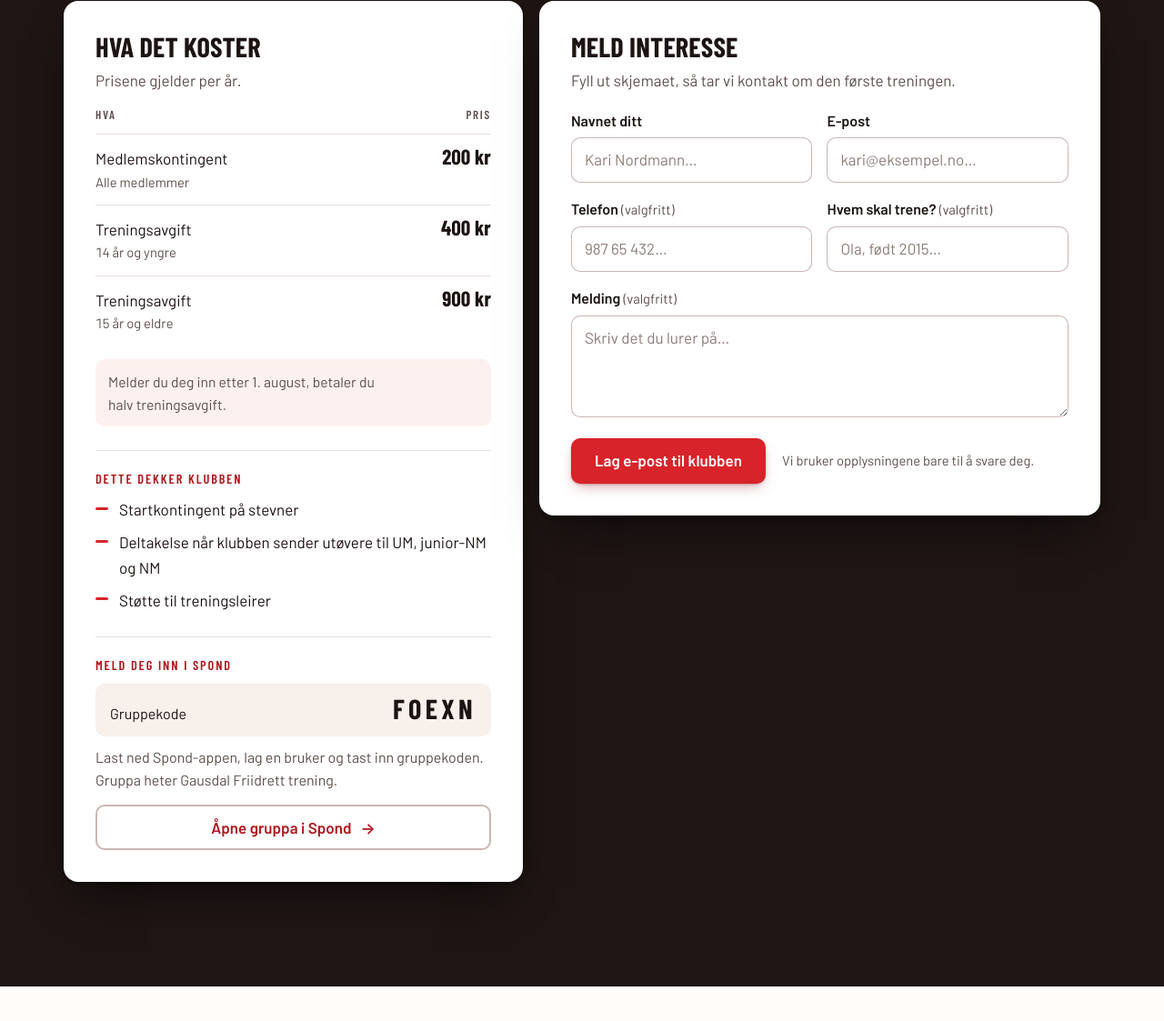
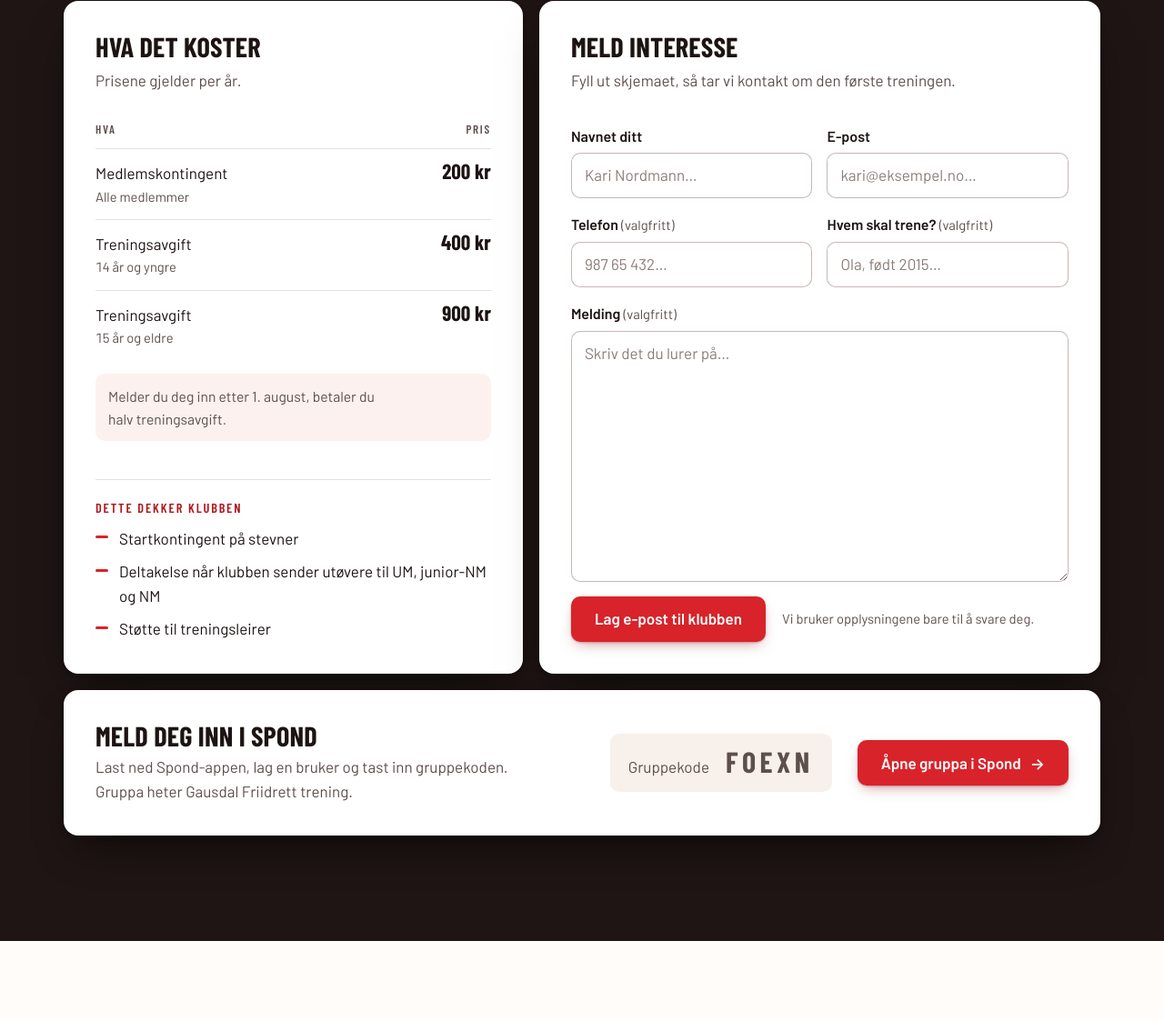
Before and after one commit to gausdalfriidrettsklubb-dev/gausdalfriidrett, a plain HTML site: page index.html in a window 1280 px wide. Shown: the part 2831-3954 px from the top of the page at 91% size. Drawn offline with Linux system fonts and the light colour scheme.

Commit message:
Flytt Spond-koden til egen stripe og gjør pris- og skjemakort like høye
Co-Authored-By: Claude Fable 5.2 <noreply@anthropic.com>

```diff
--- a/index.html
+++ b/index.html
@@ -175,13 +175,6 @@
                 <li>Støtte til treningsleirer</li>
               </ul>
             </div>
-
-            <div class="spondboks" data-spondboks hidden>
-              <h4>Meld deg inn i Spond</h4>
-              <p class="spondkode" data-spondkodelinje hidden>Gruppekode <strong class="tall" data-spondkode translate="no"></strong></p>
-              <p>Last ned Spond-appen, lag en bruker og tast inn gruppekoden. Gruppa heter <span data-spondgruppe translate="no">Gausdal Friidrett trening</span>.</p>
-              <a class="knapp knapp--stille" data-spond href="#" rel="noopener" hidden>Åpne gruppa i Spond <span class="pil" aria-hidden="true">→</span></a>
-            </div>
           </div>
 
           <div class="kort">
@@ -208,7 +201,7 @@
                   <input id="m-utover" name="utover" type="text" autocomplete="off" placeholder="Ola, født 2015…">
                 </div>
               </div>
-              <div class="felt">
+              <div class="felt felt--voks">
                 <label for="m-melding">Melding <small>(valgfritt)</small></label>
                 <textarea id="m-melding" name="melding" rows="3" placeholder="Skriv det du lurer på…"></textarea>
               </div>
@@ -226,6 +219,15 @@
               </div>
               <p class="skjema__status" role="status" aria-live="polite" tabindex="-1"></p>
             </form>
+          </div>
+
+          <div class="kort spondstripe" data-spondboks hidden>
+            <div class="spondstripe__tekst">
+              <h3>Meld deg inn i Spond</h3>
+              <p>Last ned Spond-appen, lag en bruker og tast inn gruppekoden. Gruppa heter <span data-spondgruppe translate="no">Gausdal Friidrett trening</span>.</p>
+            </div>
+            <p class="spondkode" data-spondkodelinje hidden>Gruppekode <strong class="tall" data-spondkode translate="no"></strong></p>
+            <a class="knapp knapp--rod" data-spond href="#" rel="noopener" hidden>Åpne gruppa i Spond <span class="pil" aria-hidden="true">→</span></a>
           </div>
         </div>
       </div>
--- a/stil.css
+++ b/stil.css
@@ -356,7 +356,11 @@ a:hover > .pil { transform: translateX(3px); }
 .steg h3 { font-size: 1.7rem; text-transform: uppercase; margin-bottom: 10px; }
 .steg p { color: rgba(255, 255, 255, 0.82); font-size: 1.02rem; }
 
-.innmelding { display: grid; gap: 18px; margin-top: 18px; align-items: start; }
+.innmelding { display: grid; gap: 18px; margin-top: 18px; align-items: stretch; }
+.innmelding > .kort:not(.spondstripe) { display: flex; flex-direction: column; }
+.innmelding .skjema { flex: 1; display: flex; flex-direction: column; }
+.innmelding .felt--voks { flex: 1; display: flex; flex-direction: column; }
+.innmelding .felt--voks textarea { flex: 1; }
 @media (min-width: 900px) { .innmelding { grid-template-columns: minmax(0, 0.9fr) minmax(0, 1.1fr); } }
 
 .kort {
@@ -367,6 +371,7 @@ a:hover > .pil { transform: translateX(3px); }
 }
 .morkdel .kort { border-color: transparent; box-shadow: 0 2px 4px rgba(0, 0, 0, 0.3), 0 24px 48px -20px rgba(0, 0, 0, 0.7); }
 .morkdel .kort a { color: var(--rod-mork); }
+.morkdel .kort a.knapp--rod, .morkdel .kort a.knapp--rod:hover { color: #fff; }
 .kort h3 { font-size: 1.9rem; text-transform: uppercase; margin-bottom: 8px; }
 .kort > p { color: var(--blekk-2); }
 
@@ -384,14 +389,15 @@ a:hover > .pil { transform: translateX(3px); }
 .dekker h4 { font: 600 0.9rem/1.2 var(--font-tittel); letter-spacing: 0.13em; text-transform: uppercase; color: var(--rod-mork); margin-bottom: 12px; }
 .dekker .punkter { margin-top: 0; gap: 9px; }
 
-.spondboks { margin-top: 26px; padding-top: 22px; border-top: 1px solid var(--linje); }
-.spondboks h4 { font: 600 0.9rem/1.2 var(--font-tittel); letter-spacing: 0.13em; text-transform: uppercase; color: var(--rod-mork); margin-bottom: 12px; }
-.spondboks .knapp { width: 100%; margin-top: 14px; }
-.spondboks .knapp[hidden] { display: none; }
-.spondboks p { margin: 0; font-size: 1rem; color: var(--blekk-2); }
-.spondboks .spondkode { display: flex; align-items: baseline; justify-content: space-between; gap: 16px; margin-bottom: 10px; padding: 12px 16px; border-radius: var(--radius-s); background: var(--sand); color: var(--blekk); }
-.spondboks .spondkode[hidden] { display: none; }
-.spondkode strong { font: 700 1.9rem/1 var(--font-tittel); letter-spacing: 0.14em; }
+.spondstripe { display: grid; gap: 18px 28px; align-items: center; }
+.spondstripe[hidden], .spondstripe [hidden] { display: none; }
+.spondstripe h3 { margin-bottom: 6px; }
+.spondstripe__tekst p { margin: 0; color: var(--blekk-2); max-width: 52ch; }
+.spondkode { display: flex; align-items: baseline; justify-content: space-between; gap: 18px; margin: 0; padding: 14px 20px; border-radius: var(--radius-s); background: var(--sand); color: var(--blekk); white-space: nowrap; }
+.spondkode strong { font: 700 2rem/1 var(--font-tittel); letter-spacing: 0.14em; }
+@media (min-width: 900px) {
+  .spondstripe { grid-column: 1 / -1; grid-template-columns: minmax(0, 1fr) auto auto; }
+}
 
 /* ---------- Skjema ---------- */
 .skjema { display: grid; gap: 16px; margin-top: 18px; }
```
